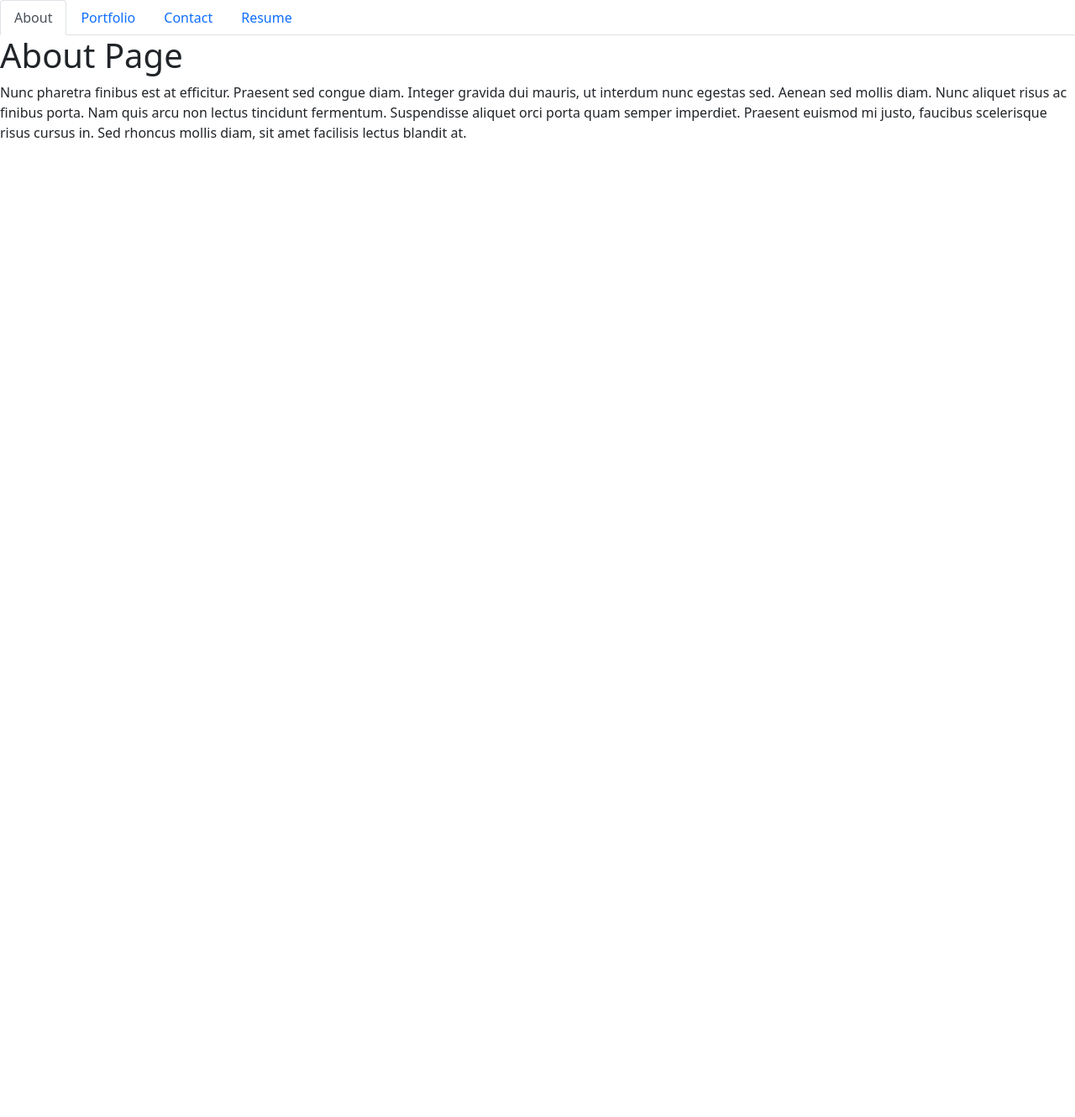
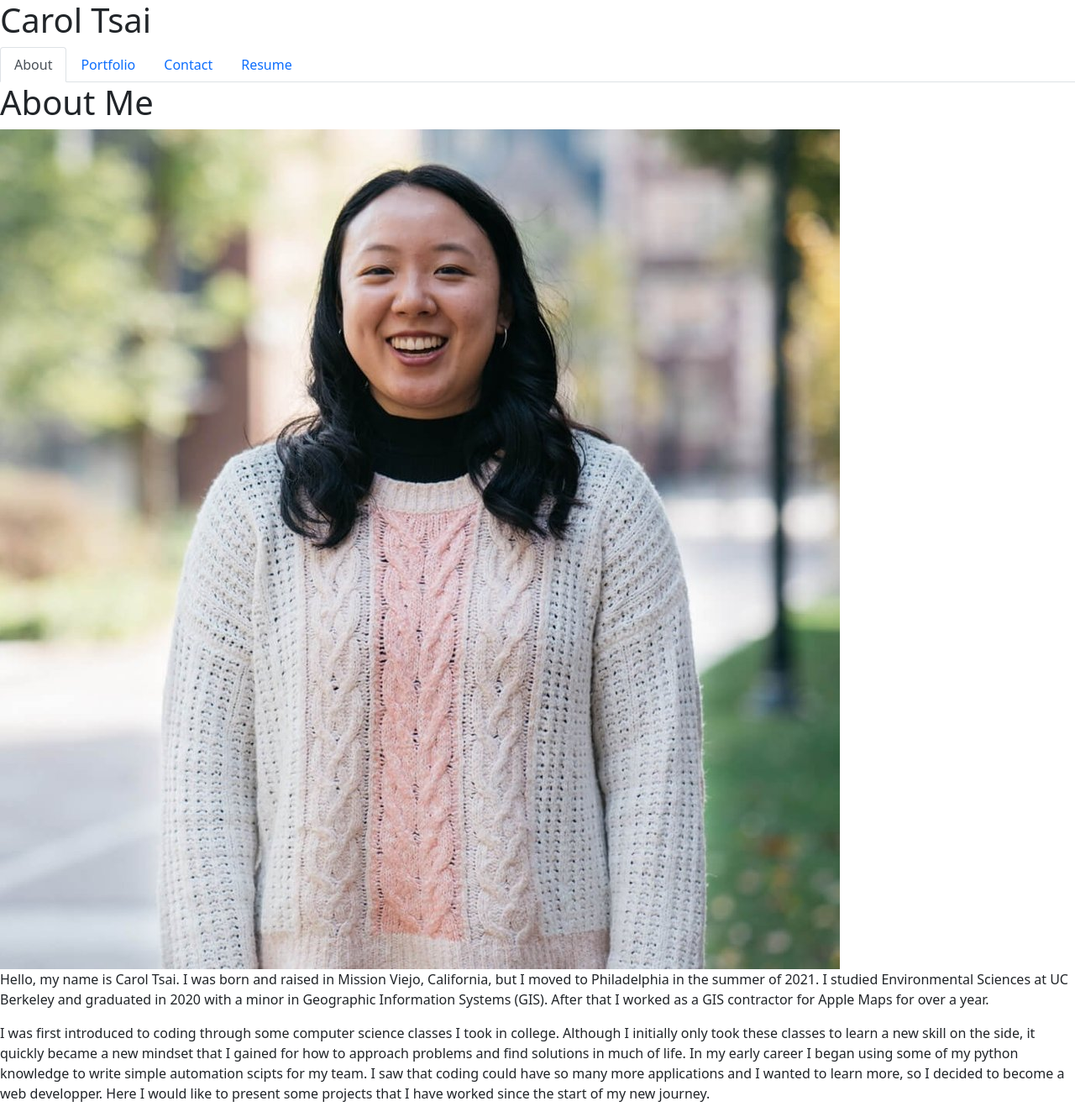
Before and after one commit to carol-tsai/react-portfolio-ctsai, a React (Create React App) app: page / in a window 1280 px wide. Shown: the whole page at 84% size. Before the commit the page ends 800 px from the top, so only its background shows below. Built offline with nearby package versions, Linux system fonts and the light colour scheme; the HTML template or start-up script is replaced by a standard one.

Commit message:
added content for header, about me, and resume

```diff
--- a/public/index.html
+++ b/public/index.html
@@ -24,7 +24,7 @@
       work correctly both with client-side routing and a non-root public URL.
       Learn how to configure a non-root public URL by running `npm run build`.
     -->
-    <title>React App</title>
+    <title>Portfolio Carol Tsai</title>
   </head>
   <body>
     <noscript>You need to enable JavaScript to run this app.</noscript>
--- a/src/App.js
+++ b/src/App.js
@@ -1,12 +1,12 @@
 import React from "react";
 import PortfolioContainer from "./components/PortfolioContainer";
 import Header from "./components/Header";
-import Footer from "./components/Footer"
+// import Footer from "./components/Footer"
 
 function App() {
   return (
     <div>
-      {/* <Header/> */}
+      <Header/>
       <PortfolioContainer/>
       {/* <Footer/> */}
     </div>
--- a/src/components/header.js
+++ b/src/components/header.js
@@ -0,0 +1,11 @@
+import React from 'react';
+
+function Header() {
+   return (
+      <header className="header">
+         <h1>Carol Tsai</h1>
+      </header>
+   );
+}
+
+export default Header;
--- a/src/components/pages/About.js
+++ b/src/components/pages/About.js
@@ -3,14 +3,21 @@ import React from 'react';
 export default function About() {
    return (
       <div>
-         <h1>About Page</h1>
+         <h1>About Me</h1>
+         <img class="headshot" src="./images/headshot.jpeg" alt="Headshot of asian female wearing white sweater"></img>
          <p>
-            Nunc pharetra finibus est at efficitur. Praesent sed congue diam.
-            Integer gravida dui mauris, ut interdum nunc egestas sed. Aenean sed
-            mollis diam. Nunc aliquet risus ac finibus porta. Nam quis arcu non
-            lectus tincidunt fermentum. Suspendisse aliquet orci porta quam semper
-            imperdiet. Praesent euismod mi justo, faucibus scelerisque risus cursus
-            in. Sed rhoncus mollis diam, sit amet facilisis lectus blandit at.
+            Hello, my  name is Carol Tsai. I was born and raised in Mission  Viejo, California, but I moved to Philadelphia
+            in the summer of 2021. I studied Environmental
+            Sciences at UC Berkeley and graduated in 2020 with a minor in Geographic Information Systems (GIS). After that I worked as a GIS contractor for
+            Apple Maps for over a year.
+         </p>
+         <p>
+            I was first introduced to coding through some computer science classes I took in college. Although I
+            initially only took these classes to learn a new skill on the side, it quickly became a new mindset that I
+            gained for how to approach problems and find solutions in much of life. In my early career I began using some of my python
+            knowledge to write simple automation scipts for my team. I saw that coding could have so many more applications
+            and I wanted to learn more, so I decided to become a web developper. Here I would like to present some projects that I have worked
+            since the start of my new journey.
          </p>
       </div>
    );
--- a/src/components/pages/Portfolio.js
+++ b/src/components/pages/Portfolio.js
@@ -3,7 +3,7 @@ import React from 'react';
 export default function Portfolio() {
    return (
       <div>
-         <h1>Portfolio Page</h1>
+         <h1>Portfolio</h1>
          <p>
             Donec a volutpat quam. Curabitur nec varius justo, sed rutrum ligula.
             Curabitur pellentesque turpis sit amet eros iaculis, a mollis arcu
--- a/src/components/pages/Resume.js
+++ b/src/components/pages/Resume.js
@@ -4,21 +4,7 @@ export default function Resume() {
    return (
       <div>
          <h1>Resume Page</h1>
-         <p>
-            Donec a volutpat quam. Curabitur nec varius justo, sed rutrum ligula.
-            Curabitur pellentesque turpis sit amet eros iaculis, a mollis arcu
-            dictum. Ut vel ante eget massa ornare placerat. Etiam nisl orci, finibus
-            sodales volutpat et, hendrerit ut dolor. Suspendisse porta dictum nunc,
-            sed pretium risus rutrum eget. Nam consequat, ligula in faucibus
-            vestibulum, nisi justo laoreet risus, luctus luctus mi lacus sit amet
-            libero. Class aptent taciti sociosqu ad litora torquent per conubia
-            nostra, per inceptos himenaeos. Mauris pretium condimentum tellus eget
-            lobortis. Interdum et malesuada fames ac ante ipsum primis in faucibus.
-            Donec placerat accumsan mi, ut congue neque placerat eu. Donec nec ipsum
-            in velit pellentesque vehicula sit amet at augue. Maecenas aliquam
-            bibendum congue. Pellentesque semper, lectus non ullamcorper iaculis,
-            est ligula suscipit velit, sed bibendum turpis dui in sapien.
-         </p>
+         <a href="./files/resume.pdf" download>Click to Download Resume</a>
       </div>
    );
 }
```
Also changed, not shown: public/images/headshot.jpeg (added), 1 other file (tests, documents, lock files or other folders).
